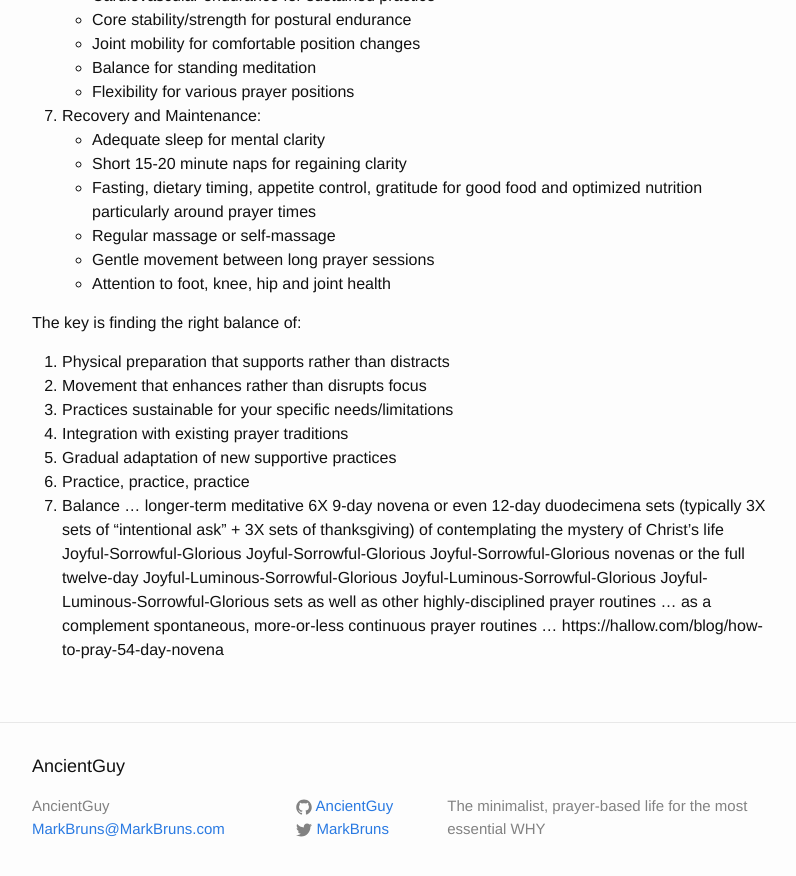
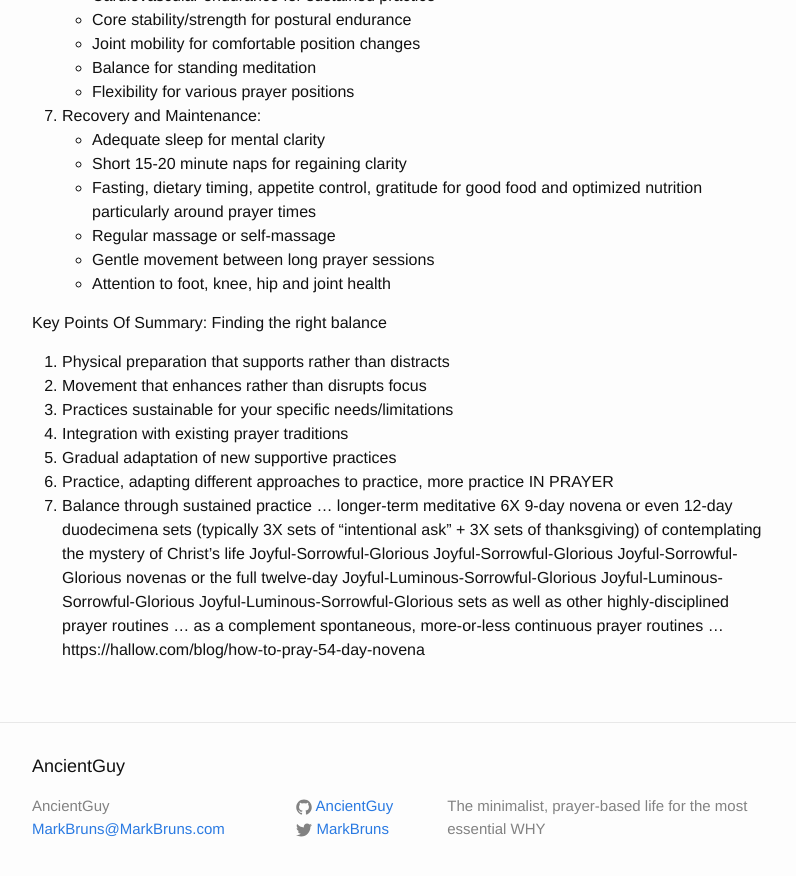
Before and after one commit to soilqualitylab/soilqualitylab.github.io, a Jekyll site: the page built from _posts/2024-06-01-Improve-Physical-Habits-For-Heightened-Prayer-Attentiveness.md, in a window 1280 px wide and 900 px high, scrolled down 1878 px. Shown: the top 876 px of the window, without its empty margins (238-1034 px from the left). Built offline with Jekyll 4.4.1, drawn with Linux system fonts in a browser that asks for light colours.

Commit message:
sustained adaptation

```diff
--- a/_posts/2024-06-01-Improve-Physical-Habits-For-Heightened-Prayer-Attentiveness.md
+++ b/_posts/2024-06-01-Improve-Physical-Habits-For-Heightened-Prayer-Attentiveness.md
@@ -76,11 +76,12 @@ Physiological Optimization Strategies:
 - Gentle movement between long prayer sessions
 - Attention to foot, knee, hip and joint health
 
-The key is finding the right balance of:
+Key Points Of Summary: Finding the right balance
+
 1. Physical preparation that supports rather than distracts
 2. Movement that enhances rather than disrupts focus
 3. Practices sustainable for your specific needs/limitations
 4. Integration with existing prayer traditions
 5. Gradual adaptation of new supportive practices
-6. Practice, practice, practice
-7. Balance … longer-term meditative 6X 9-day novena or even 12-day duodecimena sets (typically 3X sets of “intentional ask” + 3X sets of thanksgiving) of contemplating the mystery of Christ’s life Joyful-Sorrowful-Glorious Joyful-Sorrowful-Glorious Joyful-Sorrowful-Glorious novenas or the full twelve-day Joyful-Luminous-Sorrowful-Glorious Joyful-Luminous-Sorrowful-Glorious Joyful-Luminous-Sorrowful-Glorious sets as well as other highly-disciplined prayer routines … as a complement spontaneous, more-or-less continuous prayer routines ... https://hallow.com/blog/how-to-pray-54-day-novena
+6. Practice, adapting different approaches to practice, more practice IN PRAYER
+7. Balance through sustained practice … longer-term meditative 6X 9-day novena or even 12-day duodecimena sets (typically 3X sets of “intentional ask” + 3X sets of thanksgiving) of contemplating the mystery of Christ’s life Joyful-Sorrowful-Glorious Joyful-Sorrowful-Glorious Joyful-Sorrowful-Glorious novenas or the full twelve-day Joyful-Luminous-Sorrowful-Glorious Joyful-Luminous-Sorrowful-Glorious Joyful-Luminous-Sorrowful-Glorious sets as well as other highly-disciplined prayer routines … as a complement spontaneous, more-or-less continuous prayer routines ... https://hallow.com/blog/how-to-pray-54-day-novena
```
